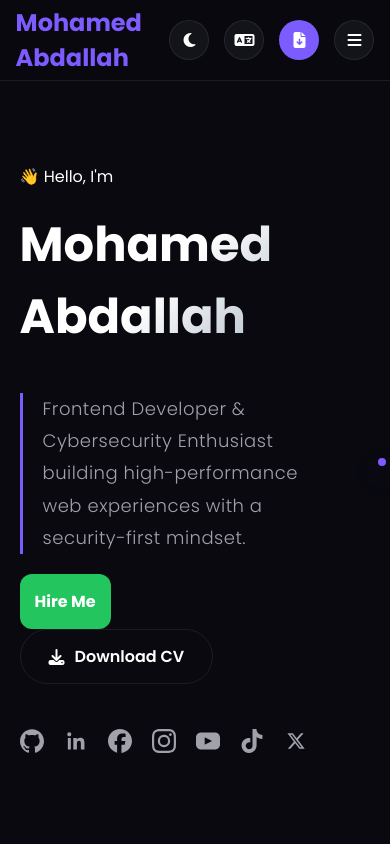
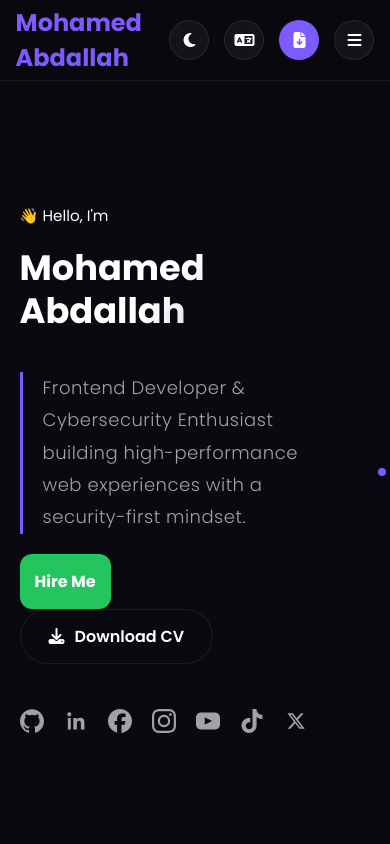
Before and after one commit to budiabdallah20/mohamedabdallah, a plain HTML site: page index.html in a window 390 px wide. Shown: the top 844 px of the page. Drawn offline with Linux system fonts and the light colour scheme.

Commit message:
Update hero.css

```diff
--- a/css/components/hero.css
+++ b/css/components/hero.css
@@ -115,3 +115,23 @@
     height: 100%;
     object-fit: cover;
 }
+/* ==================================
+   MOBILE TYPOGRAPHY ADJUSTMENTS
+================================== */
+@media (max-width: 768px) {
+    /* تصغير العناوين الكبيرة على الموبايل لتشبه التطبيقات الكبرى */
+    h1, .hero-title {
+        font-size: 2.2rem !important; /* تحجيم الخط عشان ميبقاش ضخم بزيادة */
+        line-height: 1.2;
+    }
+
+    p {
+        font-size: 0.95rem; /* تصغير نص الوصف ليكون مريح للعين */
+    }
+
+    /* ضبط مسافات الهيرو سكشن عشان يب2 متناسق زي السوشيال ميديا */
+    .hero, header + section {
+        padding-top: 40px;
+        padding-bottom: 20px;
+    }
+}
```
